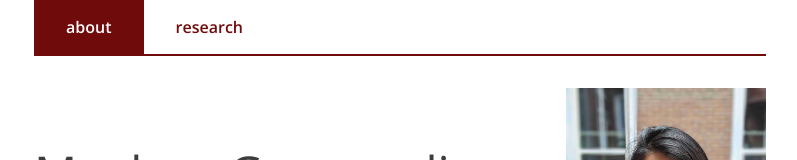
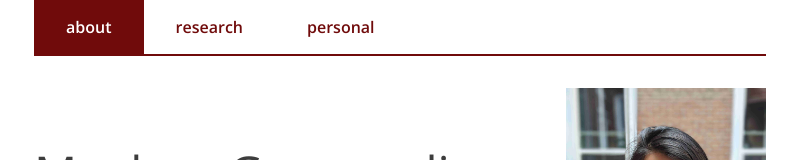
Before and after one commit to meghna30/meghna30.github.io, a plain HTML site: page index.html in a window 1280 px wide. Shown: the top 160 px of the page, without its empty margins (240-1037 px from the left). Drawn offline with nearby package versions, Linux system fonts and the light colour scheme.

Commit message:
Update index.html

```diff
--- a/index.html
+++ b/index.html
@@ -22,6 +22,7 @@
             <header class="container menu">
                 <a href="index.html"><p id="menu-active">about</p></a>
                 <a href="research.html"><p>research</p></a>
+                <a href="personal.html"><p>personal</p></a>
             </header>
             <div class="container banner">
                 <div>
```
